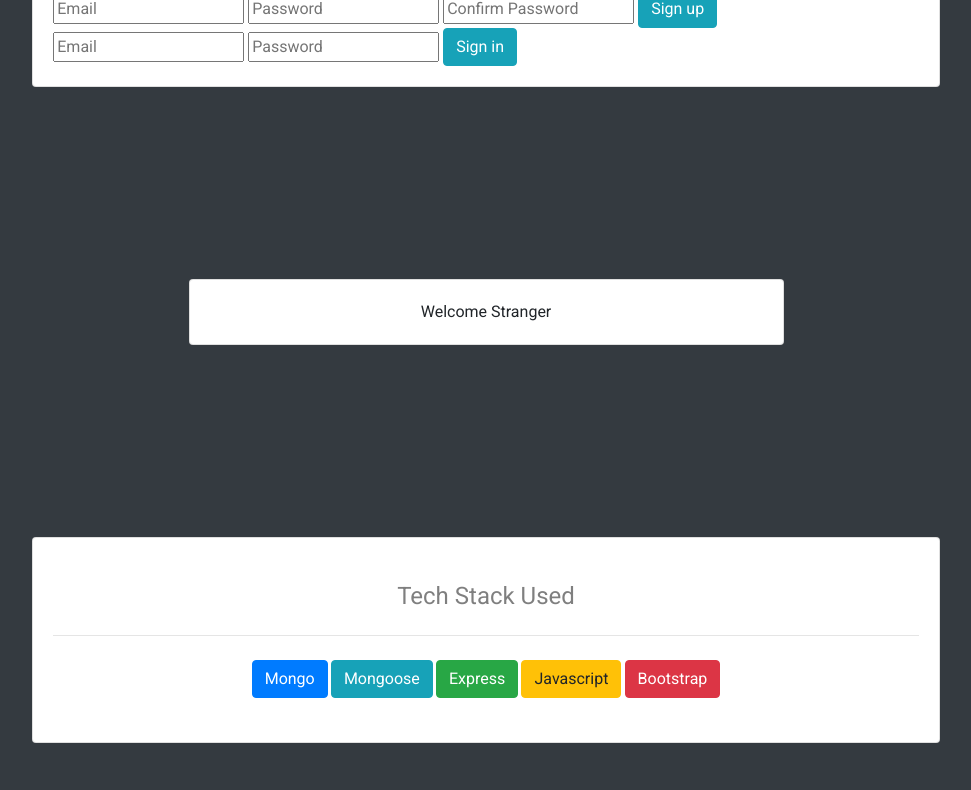
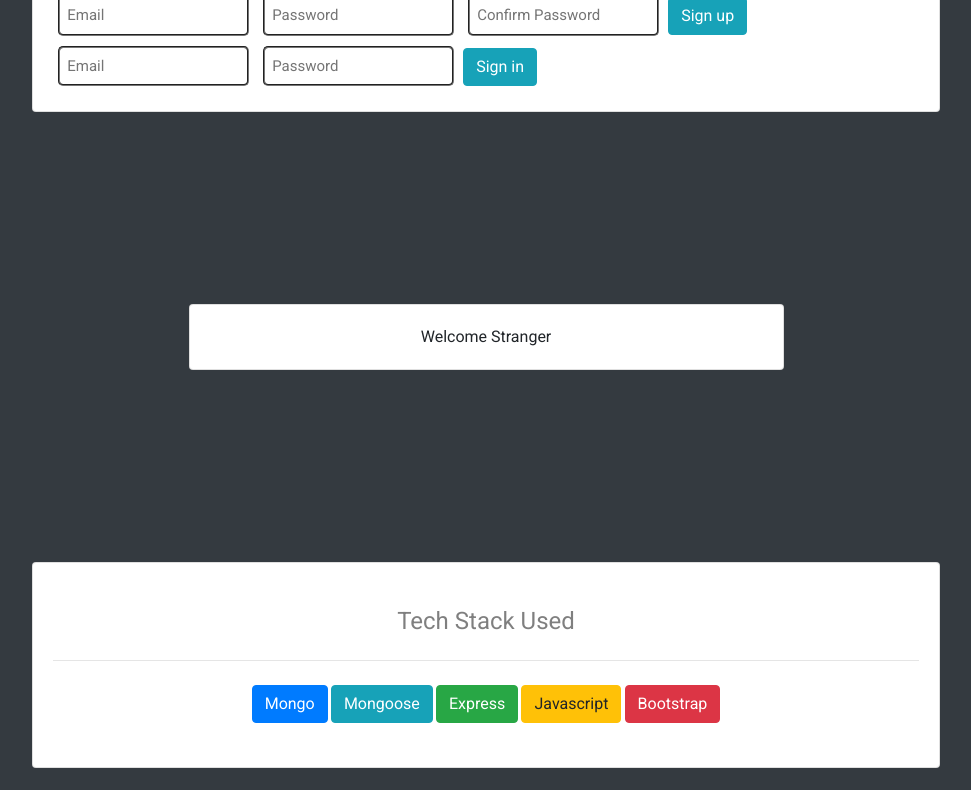
Before and after one commit to Optimal-Salamanders/bag-of-holding-frontend, a website built with webpack: page index.html in a window 1280 px wide. Shown: the part 125-915 px from the top of the page, without its empty margins (154-1125 px from the left). Built offline with nearby package versions, Linux system fonts and the light colour scheme.

Commit message:
Add styling to input fields

```diff
--- a/assets/styles/index.scss
+++ b/assets/styles/index.scss
@@ -17,3 +17,12 @@ body {
 .files-title{
   display: none;
 }
+
+input{
+  border-radius: 5px;
+  padding: 7px;
+  border-style: groove;
+
+  font-size:15px;
+  margin:5px;
+}
```
